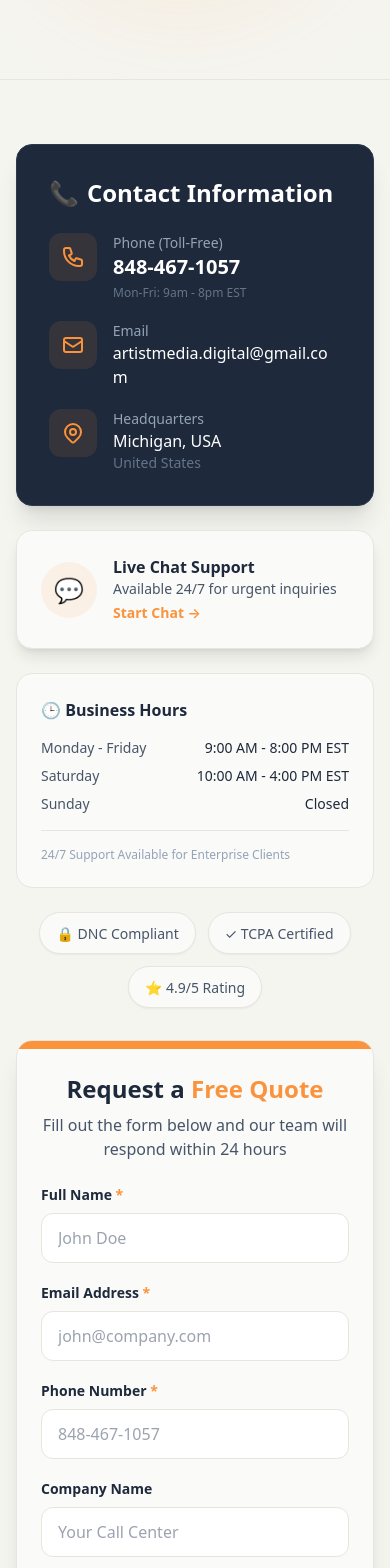
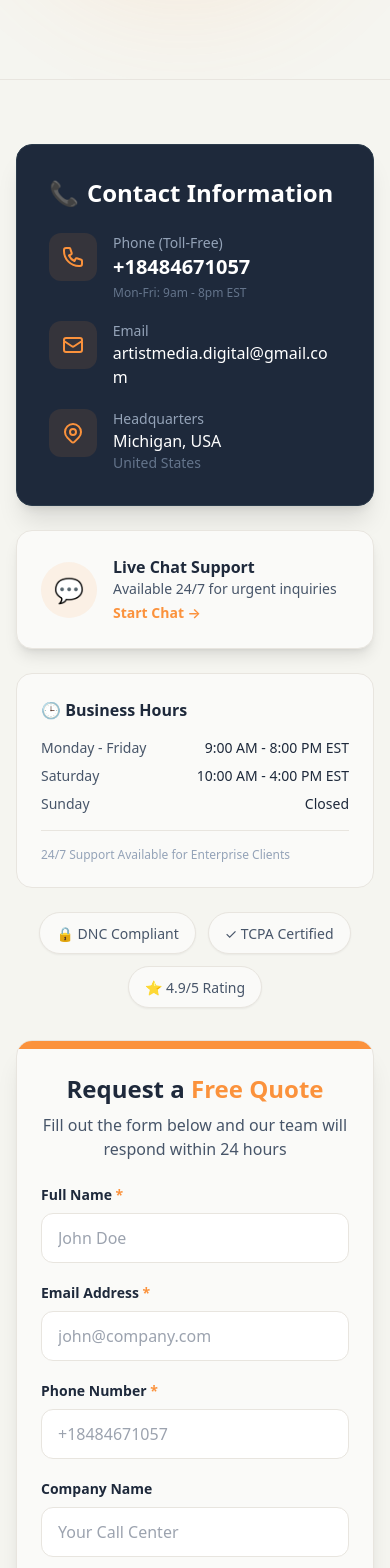
Before and after one commit to anas-imtiaz23/Call-Center-Services, a React (Vite) app: page /contact in a window 390 px wide. Shown: the part 432-2000 px from the top of the page. Built offline with nearby package versions, Linux system fonts and the light colour scheme.

Commit message:
Phone Number chnaged

```diff
--- a/index.html
+++ b/index.html
@@ -33,7 +33,7 @@
             "contactPoint": [
               {
                 "@type": "ContactPoint",
-                "telephone": "+1-848-467-1057",
+                "telephone": "+18484671057",
                 "contactType": "sales",
                 "areaServed": "US",
                 "availableLanguage": ["English"]
--- a/src/Components/ClientLandingPage.jsx
+++ b/src/Components/ClientLandingPage.jsx
@@ -151,7 +151,7 @@ const ClientLandingPage = () => {
       console.error('Error:', error);
       setSubmitStatus({
         success: false,
-        message: '❌ Error submitting. Please call us directly: 848-467-1057'
+        message: '❌ Error submitting. Please call us directly: +18484671057'
       });
     } finally {
       setIsSubmitting(false);
@@ -368,7 +368,7 @@ const ClientLandingPage = () => {
                       name="phone"
                       value={formData.phone}
                       onChange={handleChange}
-                      placeholder="848-467-1057"
+                      placeholder="+18484671057"
                       className="w-full border border-[#E8E5DF] rounded-lg py-3 px-4 text-sm focus:outline-none focus:ring-2 focus:ring-[#FB923C]/20"
                     />
                   />
--- a/src/Components/Contact.jsx
+++ b/src/Components/Contact.jsx
@@ -87,7 +87,7 @@ const Contact = () => {
       setFormStatus({
         submitted: true,
         success: false,
-        message: 'Something went wrong. Please try again or call us directly at 848-467-1057.'
+        message: 'Something went wrong. Please try again or call us directly at +18484671057.'
       });
     } finally {
       setIsSubmitting(false);
@@ -154,7 +154,7 @@ const Contact = () => {
                   </div>
                   <div>
                     <p className="text-sm text-[#94A3B8]">Phone (Toll-Free)</p>
-                    <a href="tel:+18484671057" className="text-xl font-semibold hover:text-[#FB923C] transition">848-467-1057</a>
+                    <a href="tel:+18484671057" className="text-xl font-semibold hover:text-[#FB923C] transition">+18484671057</a>
                     <p className="text-xs text-[#64748B] mt-1">Mon-Fri: 9am - 8pm EST</p>
                   </div>
                 </div>
@@ -305,7 +305,7 @@ const Contact = () => {
                         onChange={handleChange}
                         required
                         className="w-full px-4 py-3 border border-[#E8E5DF] rounded-xl focus:ring-2 focus:ring-[#FB923C] focus:border-transparent outline-none transition bg-white"
-                        placeholder="848-467-1057"
+                        placeholder="+18484671057"
                       />
                     </div>
                     <div>
@@ -491,7 +491,7 @@ const Contact = () => {
           <h3 className="text-2xl md:text-3xl font-black mb-3">Ready to Scale Your Call Center?</h3>
           <p className="text-[#94A3B8] mb-6 max-w-2xl mx-auto">Join 100+ successful call centers that trust Artist Media for premium, compliant leads.</p>
           <a href="tel:+18484671057" className="inline-flex items-center gap-2 bg-[#FB923C] text-white px-8 py-3 rounded-full font-bold hover:bg-[#F97316] transition shadow-lg hover:shadow-xl hover:-translate-y-0.5">
-            📞 Call Us Now: 848-467-1057
+            📞 Call Us Now: +18484671057
           </a>
         </div>
       </div>
--- a/src/Components/Footer.jsx
+++ b/src/Components/Footer.jsx
@@ -118,7 +118,7 @@ const Footer = () => {
                   <Icon name="phone" className="w-4 h-4 text-[#FB923C] group-hover:text-white transition" />
                 </div>
                 <a href="tel:+18484671057" className="text-sm text-[#94A3B8] hover:text-white transition-colors">
-                  848-467-1057
+                  +18484671057
                 </a>
               </li>
               <li className="flex items-center space-x-3 group">
--- a/src/Components/Header.jsx
+++ b/src/Components/Header.jsx
@@ -104,7 +104,7 @@ const Header = () => {
                     <path strokeLinecap="round" strokeLinejoin="round" strokeWidth={2} d="M3 5a2 2 0 012-2h3.28a1 1 0 01.948.684l1.498 4.493a1 1 0 01-.502 1.21l-2.257 1.13a11.042 11.042 0 005.516 5.516l1.13-2.257a1 1 0 011.21-.502l4.493 1.498a1 1 0 01.684.949V19a2 2 0 01-2 2h-1C9.716 21 3 14.284 3 6V5z" />
                   </svg>
                 </div>
-                <span className="font-semibold text-sm">848-467-1057</span>
+                <span className="font-semibold text-sm">+18484671057</span>
               </a>
 
               <span className="w-px h-6 bg-[#E8E5DF]"></span>
@@ -208,7 +208,7 @@ const Header = () => {
                     <path strokeLinecap="round" strokeLinejoin="round" strokeWidth={2} d="M3 5a2 2 0 012-2h3.28a1 1 0 01.948.684l1.498 4.493a1 1 0 01-.502 1.21l-2.257 1.13a11.042 11.042 0 005.516 5.516l1.13-2.257a1 1 0 011.21-.502l4.493 1.498a1 1 0 01.684.949V19a2 2 0 01-2 2h-1C9.716 21 3 14.284 3 6V5z" />
                   </svg>
                 </div>
-                <span className="font-semibold">848-467-1057</span>
+                <span className="font-semibold">+18484671057</span>
               </a>
 
               <div className="flex items-center gap-3">
--- a/src/Components/Landingpage.jsx
+++ b/src/Components/Landingpage.jsx
@@ -75,7 +75,7 @@ const LandingPage = () => {
               <a href="tel:+18484671057" className="block w-full bg-[#FB923C] text-white font-bold py-2.5 md:py-3.5 rounded-full mb-3 md:mb-5 hover:-translate-y-1 transition-all shadow-md hover:bg-[#F97316] text-sm md:text-base">
                 Call Now
               </a>
-              <div className="text-xl md:text-2xl font-black tracking-wide mb-3 md:mb-5 text-[#1E293B]">848-467-1057</div>
+              <div className="text-xl md:text-2xl font-black tracking-wide mb-3 md:mb-5 text-[#1E293B]">+18484671057</div>
               <div className="pt-3 md:pt-4 border-t border-[#E8E5DF] text-[#94A3B8] text-[10px] md:text-xs font-semibold">Complimentary consultation • No obligation</div>
             </div>
           </div>
--- a/src/Components/LeadCaptureForm.jsx
+++ b/src/Components/LeadCaptureForm.jsx
@@ -2,7 +2,7 @@ import React, { useState, useEffect } from 'react';
 import { supabase } from '../lib/supabase';
 
 const LeadCaptureForm = () => {
-  const DID_NUMBER = "+1 (848) 467-1057";
+  const DID_NUMBER = "+18484671057";
 
   const [formData, setFormData] = useState({
     cxName: '',
@@ -138,7 +138,7 @@ const LeadCaptureForm = () => {
     } catch (error) {
       setSubmitStatus({
         success: false,
-        message: '❌ Something went wrong. Please try again or call us directly at 848-467-1057.'
+        message: '❌ Something went wrong. Please try again or call us directly at +18484671057.'
       });
     } finally {
       setIsSubmitting(false);
@@ -313,7 +313,7 @@ const LeadCaptureForm = () => {
                       ? 'border-[#FB923C] shadow-lg shadow-[#FB923C]/20'
                       : 'border-[#E8E5DF] hover:border-[#FB923C]/50'
                   }`}
-                  placeholder="848-467-1057"
+                  placeholder="+18484671057"
                 />
               </div>
               <p className="text-xs text-[#FB923C] mt-1 flex items-center gap-1">✓ USA licensed agents will call you</p>
```
